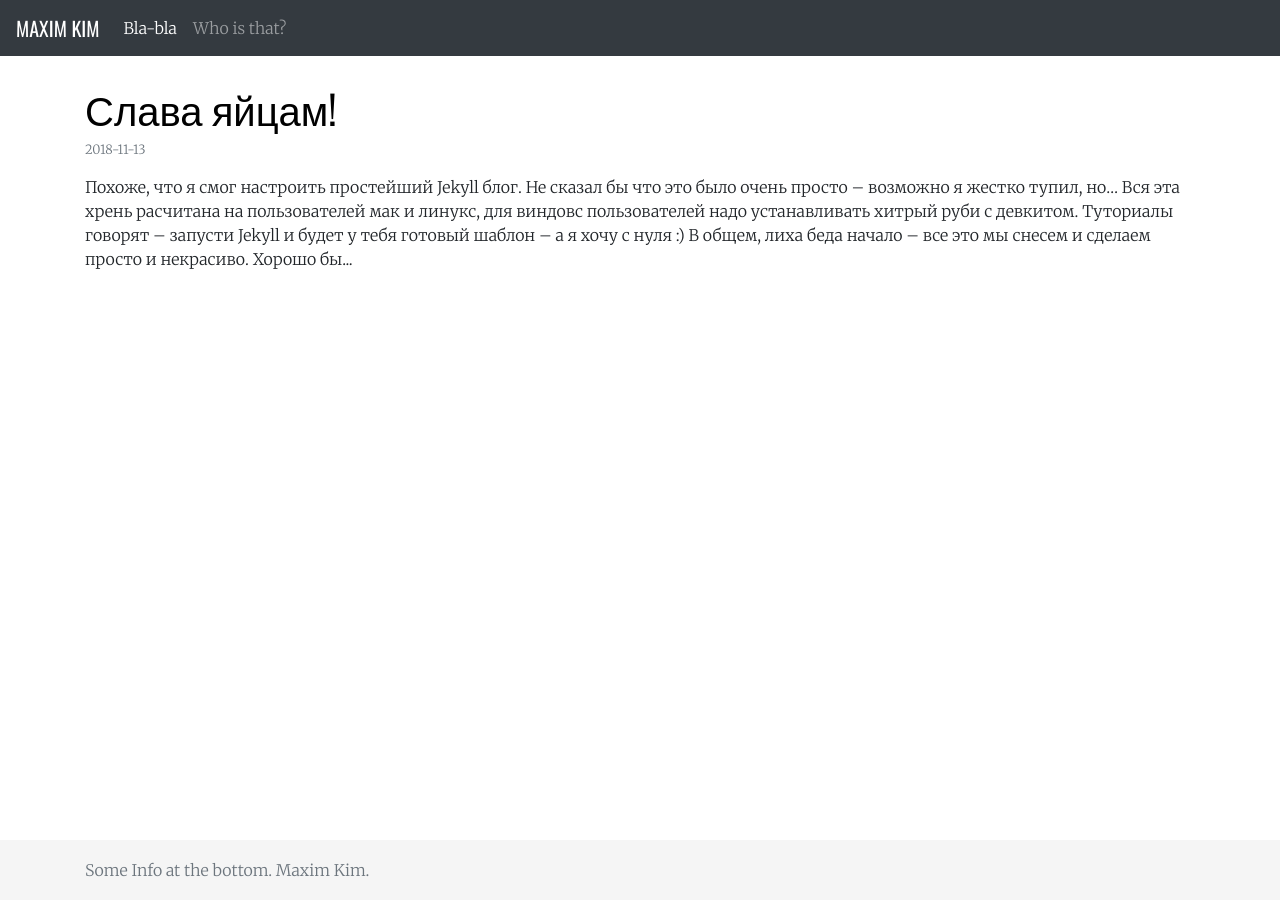
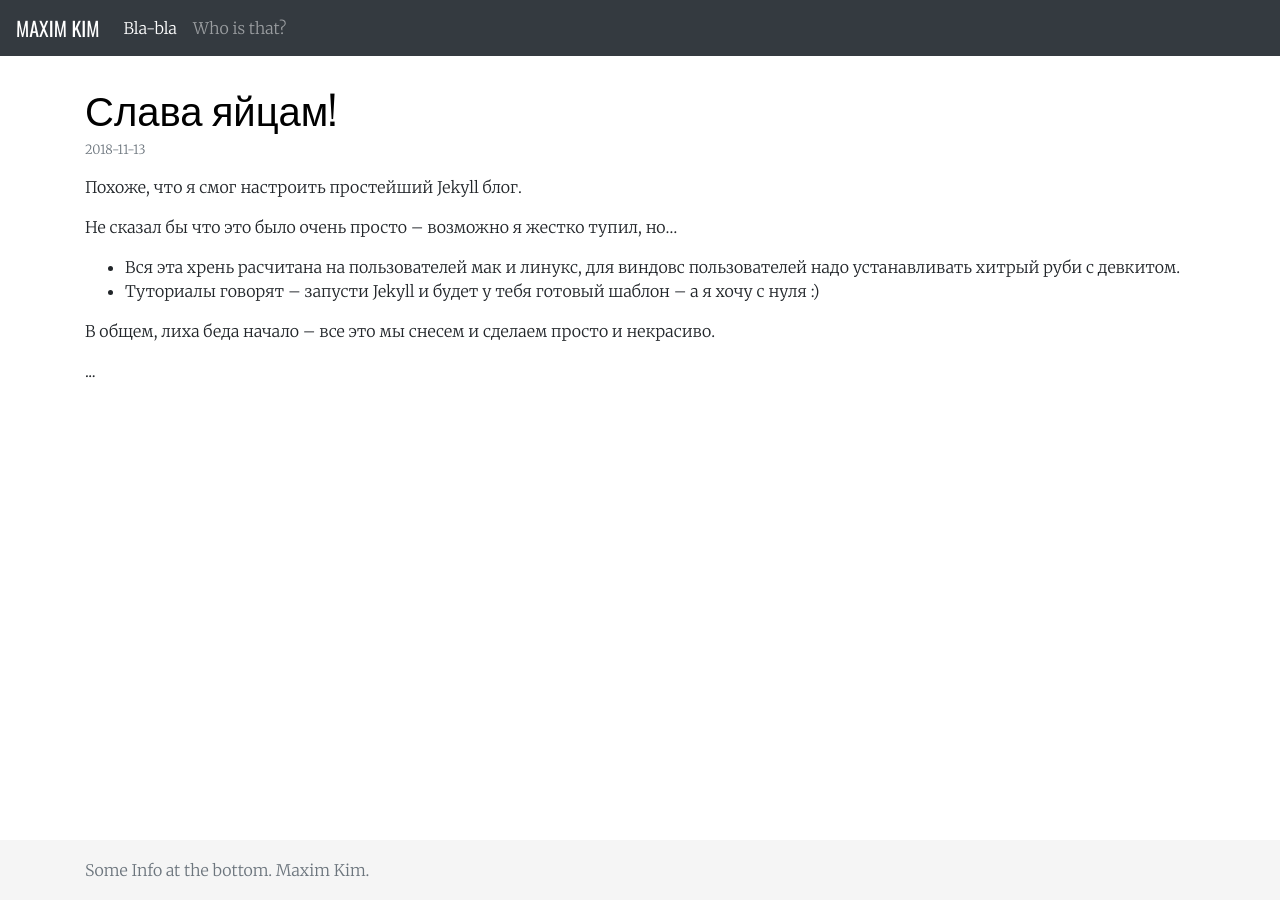
Before and after one commit to habamax/habamax.github.io, a Jekyll site: the page built from index.html, in a window 1280 px wide. Built offline with Jekyll 4.4.1, drawn with Linux system fonts in a browser that asks for light colours.

Commit message:
what if I will not strip html?

```diff
--- a/index.html
+++ b/index.html
@@ -6,6 +6,6 @@ title: Maxim Kim
 <div class="post-preview mt-4">
 	<h1><a href="{{ post.url }}">{{ post.title }}</a></h1>
 	<p class="text-secondary small">{{ post.date | date: "%Y-%m-%d" }}</p>
-	{{ post.content | strip_html | truncatewords:75 }}
+	{{ post.content | truncatewords:75 }}
 </div>
 {% endfor %}
```
